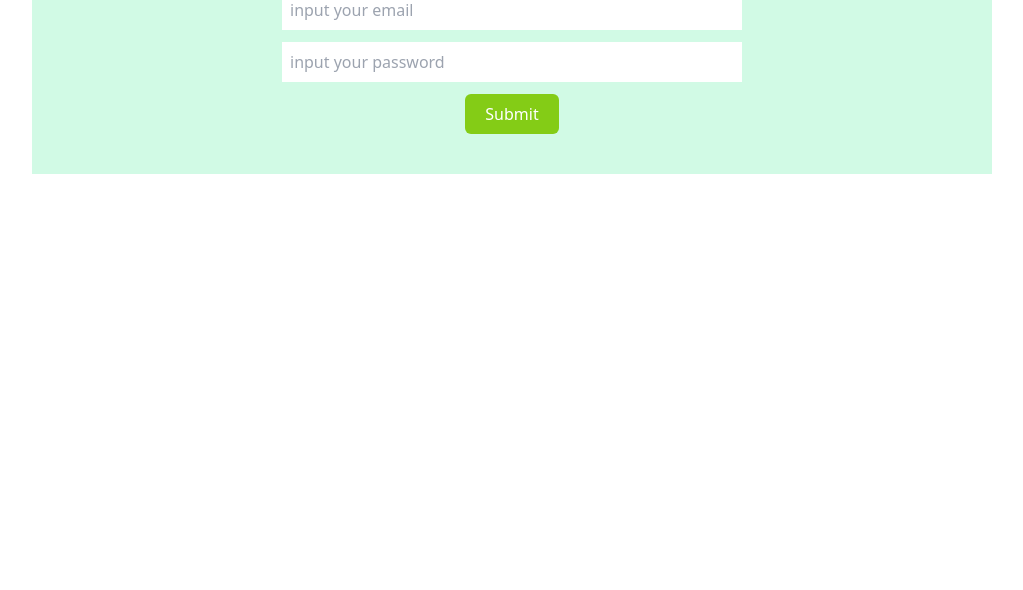
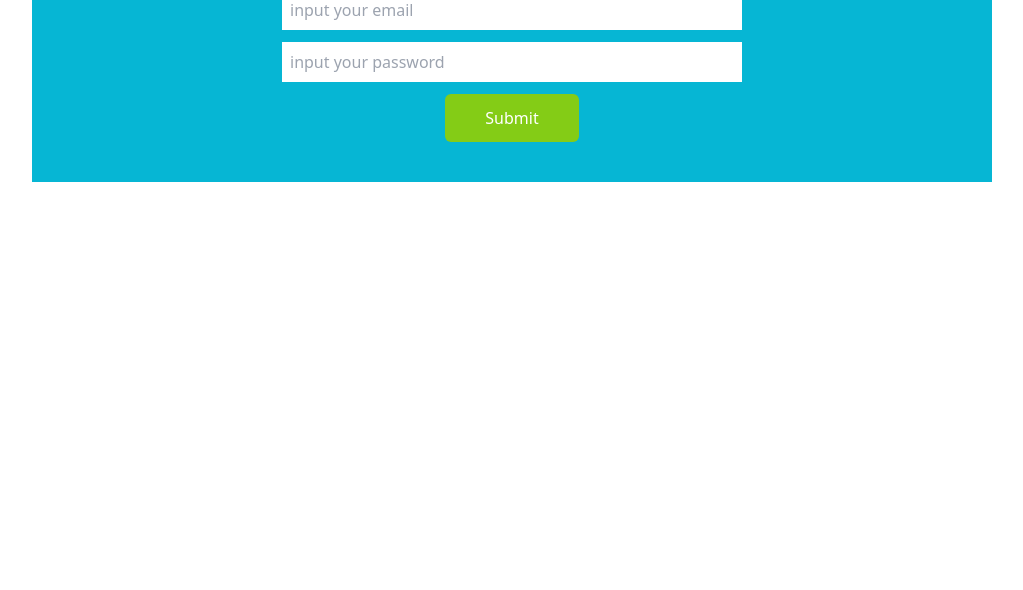
Before and after one commit to rijwanulalam/fathers-bank, a plain HTML site: page index.html in a window 1280 px wide. Shown: the part 210-800 px from the top of the page, without its empty margins (128-1151 px from the left). Drawn offline with nearby package versions, Linux system fonts and the light colour scheme.

Commit message:
frontend fixed

```diff
--- a/index.html
+++ b/index.html
@@ -12,14 +12,14 @@
         <h1 class="text-5xl text-center my-7 uppercase">Welcome to the <span class="font-medium drop-shadow-2xl border-b-4 border-yellow-400">fathers bank</span></h1>
     </header>
     <main >
-        <div class="bg-emerald-100 w-9/12 mx-auto p-5 py-10 text-center mt-10">
+        <div class="bg-cyan-500 w-9/12 mx-auto p-5 py-10 text-center mt-10">
             <h3 class="text-3xl mb-2">Login</h3>
 
             <input class="block w-1/2 mb-3 mx-auto p-2" type="text" name="" id="user-email" placeholder="input your email">
 
             <input class="block w-1/2 mb-3 mx-auto p-2" type="password" name="" id="user-password" placeholder="input your password">
 
-            <button class="font-medium bg-lime-500 px-5 py-2 text-white rounded-md" id="submit-btn">Submit</button>
+            <button class="font-medium bg-lime-500 px-10 py-3 text-white rounded-md" id="submit-btn">Submit</button>
         </div>
     </main>
 
```
